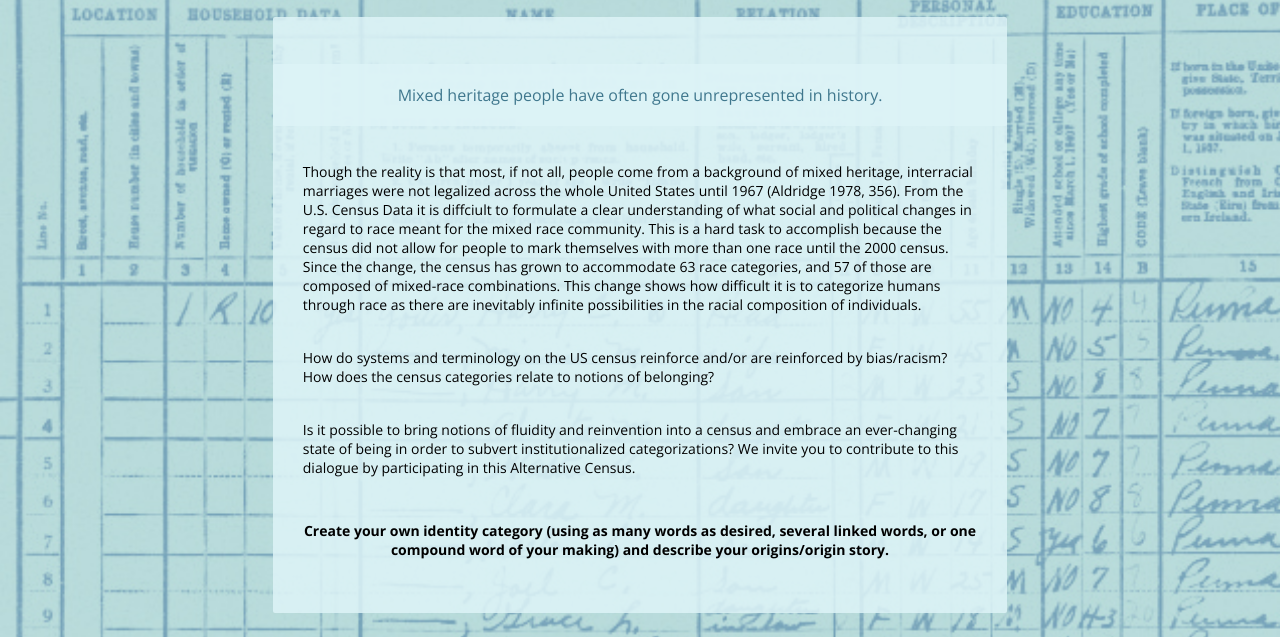
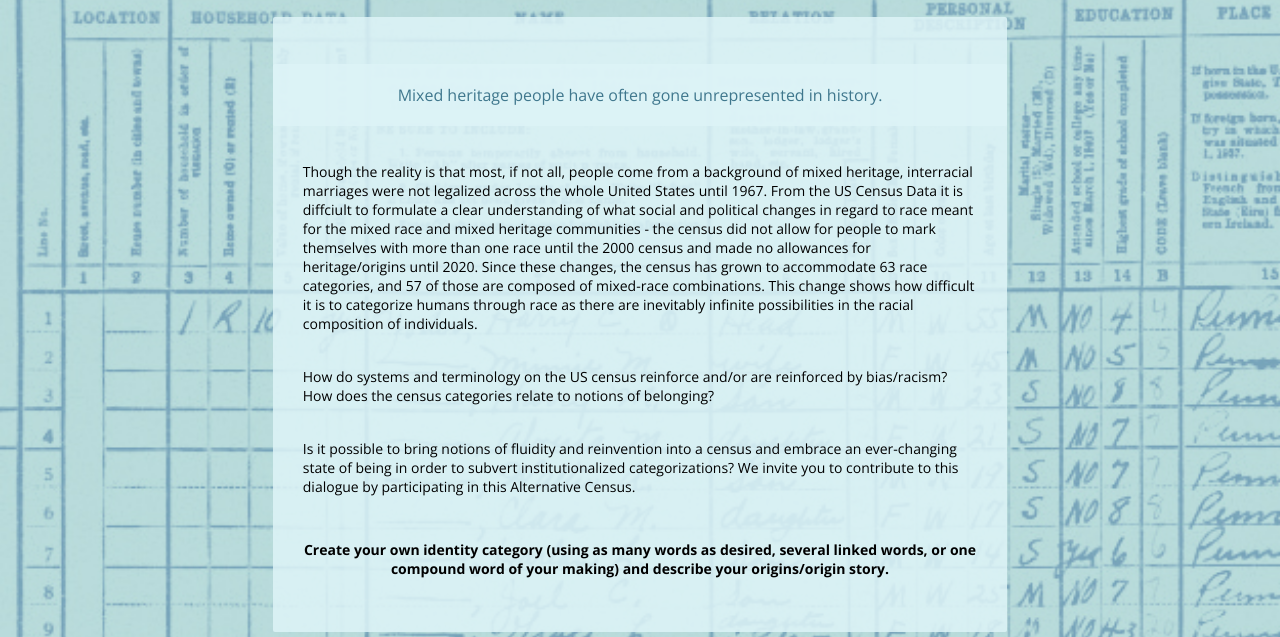
Before and after one commit to Moninika/Project_2_copy, a website: page public/census.html in a window 1280 px wide. Shown: the part 161-798 px from the top of the page. Drawn offline with nearby package versions, Linux system fonts and the light colour scheme; no server answers.

Commit message:
alternate census

```diff
--- a/public/census.html
+++ b/public/census.html
@@ -52,7 +52,7 @@
             Mixed heritage people have often gone unrepresented in history.
         </h5>
         <p>
-            Though the reality is that most, if not all, people come from a background of mixed heritage, interracial marriages were not legalized across the whole United States until 1967 (Aldridge 1978, 356). From the U.S. Census Data it is diffciult to formulate a clear understanding of what social and political changes in regard to race meant for the mixed race community. This is a hard task to accomplish because the census did not allow for people to mark themselves with more than one race until the 2000 census. Since the change, the census has grown to accommodate 63 race categories, and 57 of those are composed of mixed-race combinations. This change shows how difficult it is to categorize humans through race as there are inevitably infinite possibilities in the racial composition of individuals.
+            Though the reality is that most, if not all, people come from a background of mixed heritage, interracial marriages were not legalized across the whole United States until 1967. From the US Census Data it is diffciult to formulate a clear understanding of what social and political changes in regard to race meant for the mixed race and mixed heritage communities - the census did not allow for people to mark themselves with more than one race until the 2000 census and made no allowances for heritage/origins until 2020. Since these changes, the census has grown to accommodate 63 race categories, and 57 of those are composed of mixed-race combinations. This change shows how difficult it is to categorize humans through race as there are inevitably infinite possibilities in the racial composition of individuals.
         </p>
 
             <p>
```
